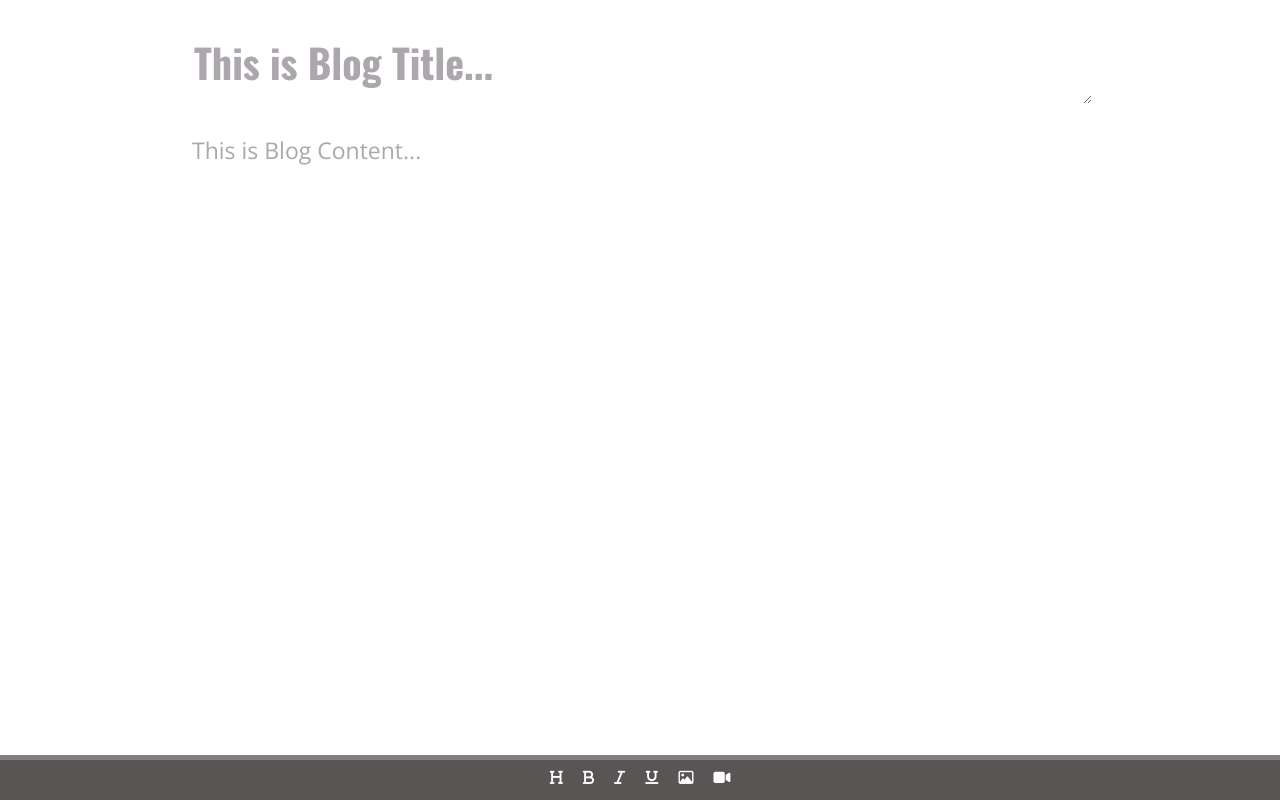
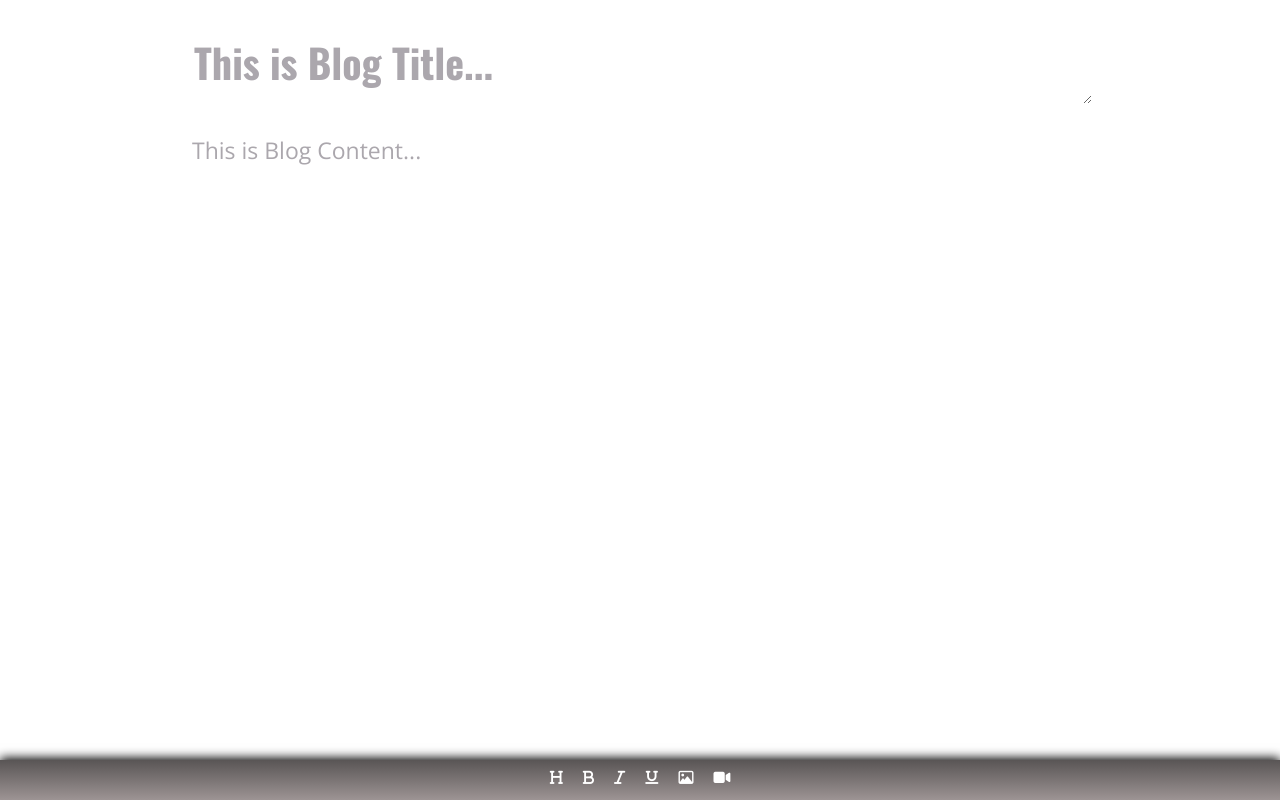
Before and after one commit to love1024/LearningKin, an Angular app: page / in a window 1280 px wide. Built offline with nearby package versions, Linux system fonts and the light colour scheme.

Commit message:
Added style

```diff
--- a/src/app/creator/creator.component.scss
+++ b/src/app/creator/creator.component.scss
@@ -85,11 +85,13 @@ h2 {
   width: 100%;
   height: 40px;
   position: fixed;
-  background-color: #595555;
+  //background-color: #595555;
+  background: linear-gradient(to top,#9D9494,#595555);
   bottom: 0;
   text-align: center;
   font-size: 15px;
-  border-top: 5px solid gray;
+  //border-top: 5px solid gray;
+  box-shadow: 0 -2px 10px black;
 }
 
 // Toolbar Icons styling
```
